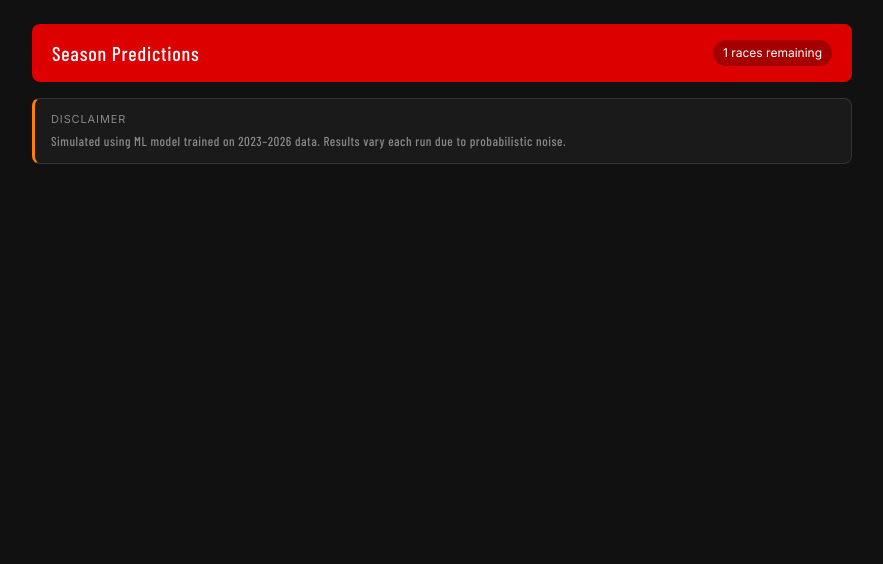
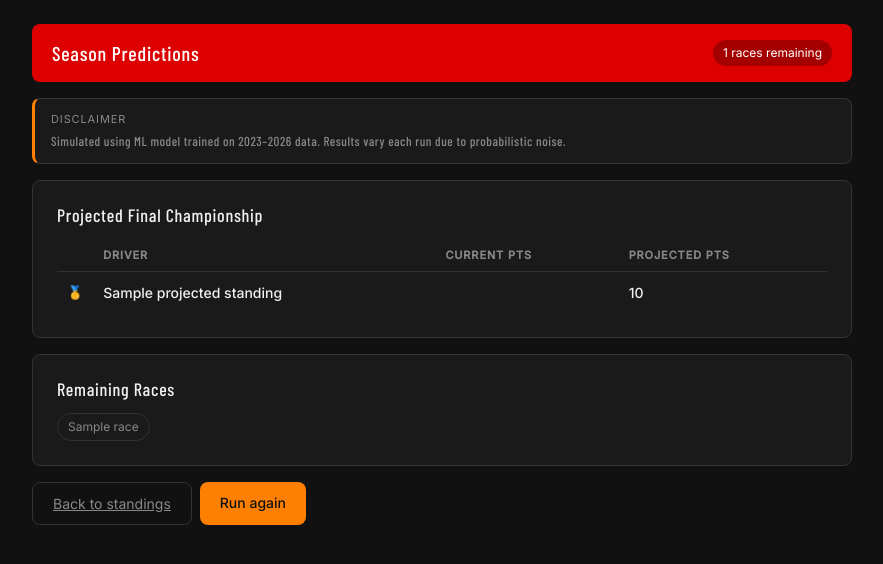
Before and after one commit to Rishab-rt/F1-Championship-Calculator, a Flask app: template templates/predictions.html in a window 1280 px wide. Shown: the top 564 px of the page, without its empty margins (198-1081 px from the left). Run offline with Flask 3, Linux system fonts and the light colour scheme; tables that the repository leaves empty hold one stand-in row (values such as "Sample post"); the template is opened without the code that fills it: values that come from a table or form of the project are taken from there, most other values are stand-ins (such as "Sample title", 1, 10 or a date in 2020).

Commit message:
html file for the ML Model to work

```diff
--- a/templates/predictions.html
+++ b/templates/predictions.html
@@ -22,3 +22,56 @@
             Simulated using ML model trained on 2023–2026 data. Results vary each run due to probabilistic noise.
         </div>
     </div>
+
+    <div class="f1-card">
+        <h2 class="section-heading">Projected Final Championship</h2>
+        <table class="standings-table">
+            <thead>
+                <tr>
+                    <th></th>
+                    <th>Driver</th>
+                    <th>Current Pts</th>
+                    <th>Projected Pts</th>
+                </tr>
+            </thead>
+            <tbody>
+                {% for driver_name, projected_pts in projected_standings %}
+                <tr>
+                    <td class="pos-cell">
+                        {% if loop.index == 1 %}🥇
+                        {% elif loop.index == 2 %}🥈
+                        {% elif loop.index == 3 %}🥉
+                        {% else %}{{ loop.index }}{% endif %}
+                    </td>
+                    <td class="driver-cell">{{ driver_name }}</td>
+                    <td style="color: var(--f1-muted);">
+                        {% for driver in drivers %}
+                            {% if driver.name == driver_name %}
+                                {{ driver.points }}
+                            {% endif %}
+                        {% endfor %}
+                    </td>
+                    <td class="pts-cell">{{ projected_pts | int }}</td>
+                </tr>
+                {% endfor %}
+            </tbody>
+        </table>
+    </div>
+
+    <div class="f1-card" style="margin-top: 16px;">
+        <h2 class="section-heading">Remaining Races</h2>
+        <div style="display: flex; flex-wrap: wrap; gap: 8px;">
+            {% for race in remaining_races %}
+                <span class="race-edit-pill">{{ race }}</span>
+            {% endfor %}
+        </div>
+    </div>
+
+    <div style="display: flex; gap: 8px; margin-top: 16px;">
+        <a href="/standings" class="btn-ghost-f1">Back to standings</a>
+        <a href="/predictions" class="btn-papaya-f1" style="text-decoration: none; padding: 10px 20px; border-radius: 8px;">Run again</a>
+    </div>
+
+</div>
+</body>
+</html>
```
